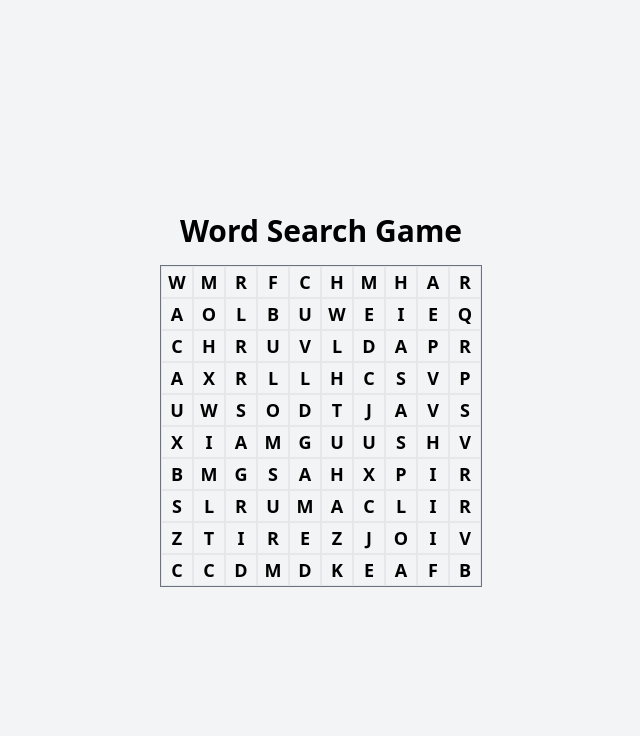
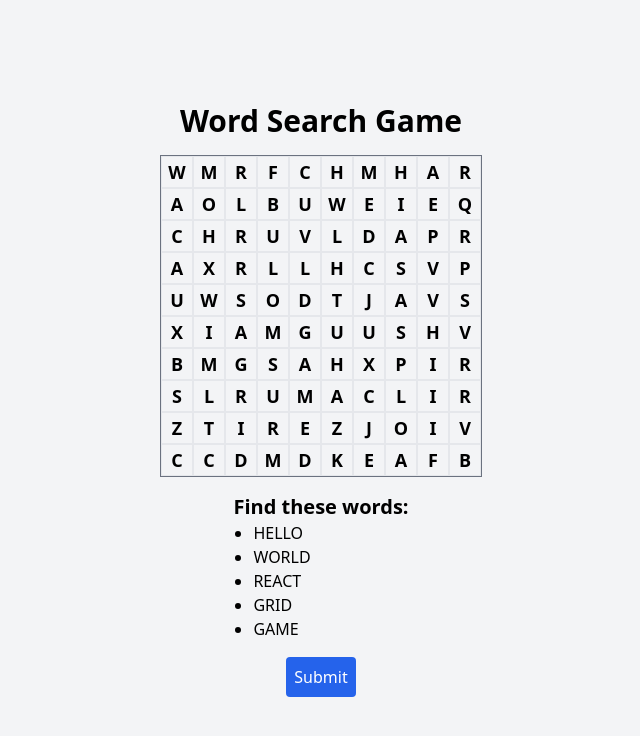
Before and after one commit to ShivamBhuskute/word-search-game, a React (Vite) app in the folder word-search-game/: page / in a window 1280 px wide. Shown: the top 736 px of the page, without its empty margins (319-959 px from the left). Built offline with nearby package versions, Linux system fonts and the light colour scheme.

Commit message:
imported logic file

```diff
--- a/word-search-game/src/WordGrid.jsx
+++ b/word-search-game/src/WordGrid.jsx
@@ -1,91 +1,14 @@
 import React, { useState, useEffect } from "react";
-
-function generateEmptyGrid(size) {
-    return Array(size)
-        .fill(null)
-        .map(() => Array(size).fill(""));
-}
-
-function canPlaceWordAt(grid, word, x, y, dx, dy) {
-    for (let i = 0; i < word.length; i++) {
-        const nx = x + i * dx;
-        const ny = y + i * dy;
-        if (
-            nx < 0 ||
-            nx >= grid.length ||
-            ny < 0 ||
-            ny >= grid.length ||
-            (grid[ny][nx] !== "" && grid[ny][nx] !== word[i])
-        ) {
-            return false;
-        }
-    }
-    return true;
-}
-
-function placeWordAt(grid, word, x, y, dx, dy) {
-    for (let i = 0; i < word.length; i++) {
-        const nx = x + i * dx;
-        const ny = y + i * dy;
-        grid[ny][nx] = word[i];
-    }
-}
-
-function placeWordsInGrid(grid, words) {
-    const directions = [
-        { x: 1, y: 0 }, // right
-        { x: 0, y: 1 }, // down
-        { x: 1, y: 1 }, // diagonal down-right
-        { x: -1, y: 1 }, // diagonal down-left
-    ];
-
-    words.forEach((word) => {
-        let placed = false;
-
-        while (!placed) {
-            const direction =
-                directions[Math.floor(Math.random() * directions.length)];
-            const startX = Math.floor(Math.random() * grid.length);
-            const startY = Math.floor(Math.random() * grid.length);
-
-            if (
-                canPlaceWordAt(
-                    grid,
-                    word,
-                    startX,
-                    startY,
-                    direction.x,
-                    direction.y
-                )
-            ) {
-                placeWordAt(
-                    grid,
-                    word,
-                    startX,
-                    startY,
-                    direction.x,
-                    direction.y
-                );
-                placed = true;
-            }
-        }
-    });
-
-    return grid;
-}
-
-function fillGridWithRandomLetters(grid) {
-    const alphabet = "ABCDEFGHIJKLMNOPQRSTUVWXYZ";
-    return grid.map((row) =>
-        row.map((cell) =>
-            cell === "" ? alphabet[Math.floor(Math.random() * 26)] : cell
-        )
-    );
-}
+import {
+    generateEmptyGrid,
+    placeWordsInGrid,
+    fillGridWithRandomLetters,
+} from "./logic/GridLogic.js";
 
 const WordGrid = ({ size, words }) => {
     const [grid, setGrid] = useState([]);
     const [selectedCells, setSelectedCells] = useState([]);
+    const [correctWords, setCorrectWords] = useState([]);
 
     useEffect(() => {
         let newGrid = generateEmptyGrid(size);
@@ -102,21 +25,98 @@ const WordGrid = ({ size, words }) => {
                 : [...prev, cellKey]
         );
     };
+    const [submitted, setSubmitted] = useState(false);
+
+    const checkWords = () => {
+        setSubmitted(true);
+
+        let foundWords = [];
+
+        words.forEach((word) => {
+            let positions = [];
+            let found = false;
+
+            // Iterate over grid to find all positions of this word
+            for (let row = 0; row < grid.length; row++) {
+                for (let col = 0; col < grid[row].length; col++) {
+                    if (grid[row][col] === word[0]) {
+                        // Check in all 4 possible directions
+                        const directions = [
+                            { x: 1, y: 0 },
+                            { x: 0, y: 1 },
+                            { x: 1, y: 1 },
+                            { x: -1, y: 1 },
+                        ];
+
+                        for (let dir of directions) {
+                            let positionsTemp = [];
+                            for (let i = 0; i < word.length; i++) {
+                                const nx = row + dir.y * i;
+                                const ny = col + dir.x * i;
+                                if (
+                                    nx < 0 ||
+                                    nx >= grid.length ||
+                                    ny < 0 ||
+                                    ny >= grid[row].length ||
+                                    grid[nx][ny] !== word[i]
+                                ) {
+                                    break;
+                                }
+                                positionsTemp.push(`${nx}-${ny}`);
+                            }
+
+                            if (positionsTemp.length === word.length) {
+                                positions = positionsTemp;
+                                found = true;
+                                break;
+                            }
+                        }
+                    }
+                    if (found) break;
+                }
+                if (found) break;
+            }
+
+            if (
+                found &&
+                positions.every((pos) => selectedCells.includes(pos))
+            ) {
+                foundWords.push({ word, positions });
+            }
+        });
+
+        setCorrectWords(foundWords);
+    };
 
     return (
+
+        <>
             <div className="grid grid-cols-10 gap-0 border-collapse border border-gray-500">
                 {grid.map((row, rowIndex) =>
                     row.map((cell, cellIndex) => {
                         const cellKey = `${rowIndex}-${cellIndex}`;
                         const isSelected = selectedCells.includes(cellKey);
+                        const isWordCorrect = correctWords.some((word) =>
+                            word.positions.includes(cellKey)
+                        );
+                        const isIncorrect =
+                            !isWordCorrect && isSelected && submitted; // Check if the word is incorrect and submitted
 
                         return (
                             <div
                                 key={cellKey}
                                 className={`w-8 h-8 flex items-center justify-center border text-lg font-bold cursor-pointer ${
                                     isSelected ? "bg-blue-500 text-white" : ""
+                                } ${
+                                    isWordCorrect
+                                        ? "bg-green-500 text-white"
+                                        : isIncorrect
+                                        ? "bg-red-500 text-white"
+                                        : ""
                                 }`}
-                            onClick={() => handleCellClick(rowIndex, cellIndex)}
+                                onClick={() =>
+                                    handleCellClick(rowIndex, cellIndex)
+                                }
                             >
                                 {cell}
                             </div>
@@ -124,6 +124,32 @@ const WordGrid = ({ size, words }) => {
                     })
                 )}
             </div>
+
+            <div className="mt-4">
+                <h2 className="text-xl font-semibold">Find these words:</h2>
+                <ul className="list-disc ml-5">
+                    {words.map((word, index) => (
+                        <li
+                            key={index}
+                            className={`${
+                                correctWords.includes(word)
+                                    ? "line-through text-green-500"
+                                    : ""
+                            }`}
+                        >
+                            {word}
+                        </li>
+                    ))}
+                </ul>
+            </div>
+
+            <button
+                className="mt-4 p-2 bg-blue-600 text-white rounded"
+                onClick={checkWords}
+            >
+                Submit
+            </button>
+        </>
     );
 };
 
```
Lines whose indentation alone changed are shown as unchanged.
